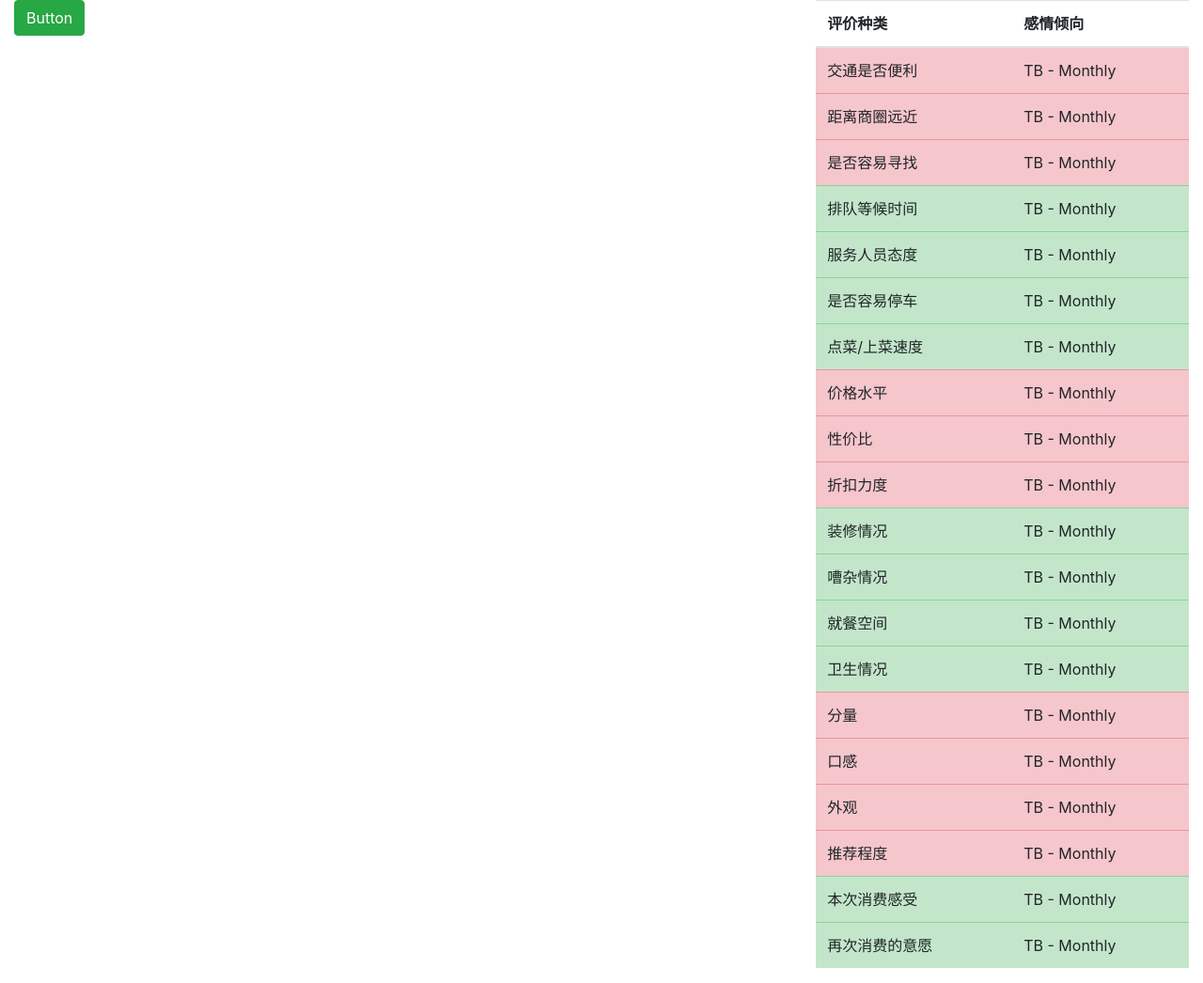
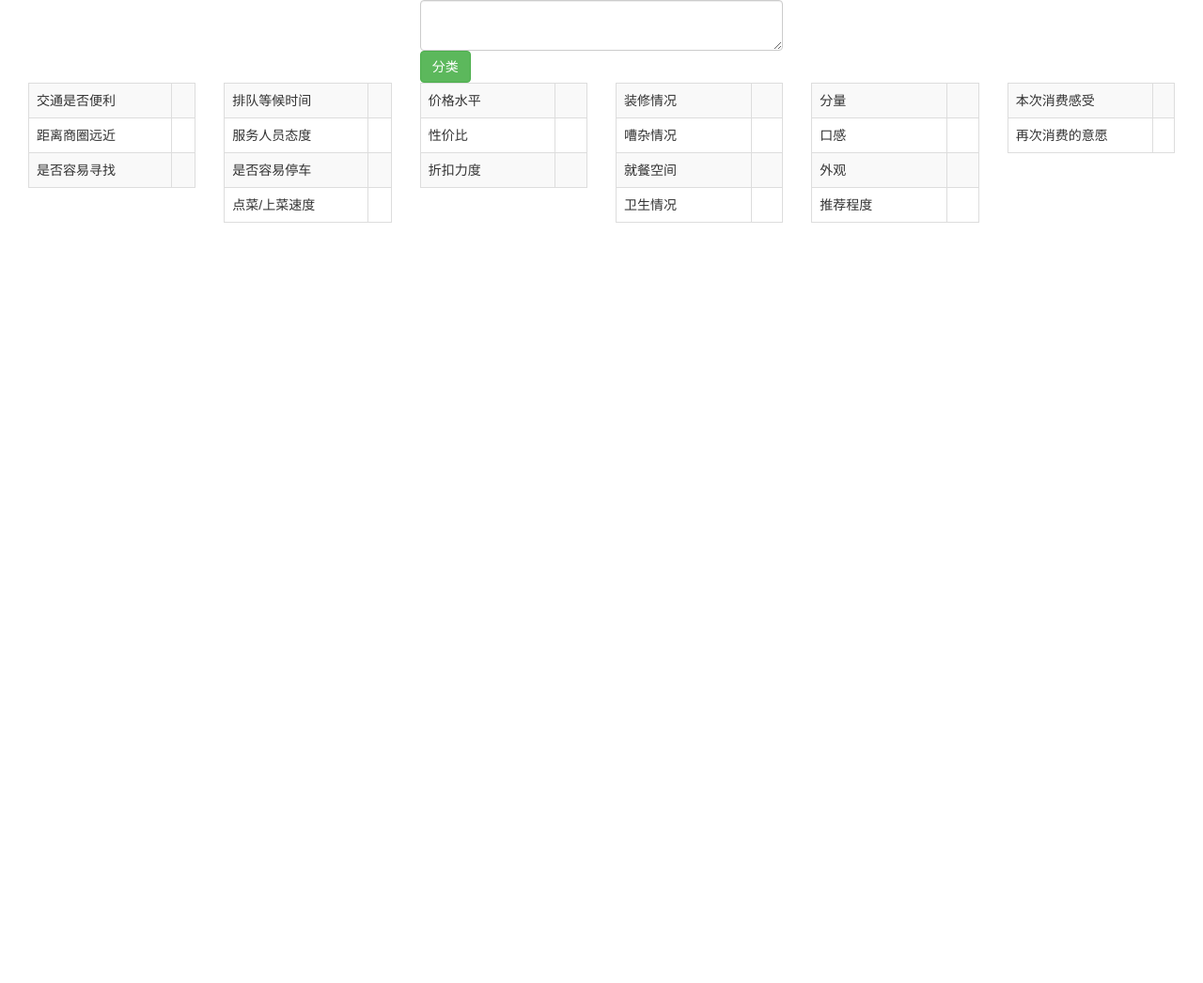
Before and after one commit to webbery/aidemo, a Flask app: page /aidemo/comments_classify in a window 1280 px wide. Shown: the whole page at 94% size. After the commit the page ends 237 px from the top, so only its background shows below. Run offline with Flask 2, Linux system fonts and the light colour scheme; parts of the project's set-up code (start-up, migrations or seed data) failed here and were passed over; some libraries are stand-ins or nearby versions.

Commit message:
更新分类界面

```diff
--- a/templates/comments_classify.html
+++ b/templates/comments_classify.html
@@ -13,192 +13,223 @@
 
 <body>
     <div class="container-fluid">
+        <div class="container-fluid">
             <div class="row">
-            <div class="col-md-8">
-
-                <button type="button" class="btn btn-success">
-                    Button
+                <div class="col-md-4">
+                </div>
+                <div class="col-md-4">
+                    <textarea class=" form-control col-xs-4" type="text" id="input_text"></textarea>
+                    <button type="button" class="btn btn-success" onclick="tryClassify()">
+                        分类
                     </button>
                 </div>
                 <div class="col-md-4">
-
-                <table class="table">
-                    <thead>
-                        <tr>
-                            <th>
-                                评价种类
-                            </th>
-                            <th>
-                                感情倾向
-                            </th>
-                        </tr>
-                    </thead>
+                </div>
+            </div>
+            <div class="row">
+                <div class="col-md-2">
+                    <table class="table table-bordered table-striped">
                         <tbody>
                             <tr class="table-danger">
                                 <td>
                                     交通是否便利
                                 </td>
-                            <td>
-                                TB - Monthly
+                                <td id="location_traffic_convenience">
+
                                 </td>
                             </tr>
                             <tr class="table-danger">
                                 <td>
                                     距离商圈远近
                                 </td>
-                            <td>
-                                TB - Monthly
+                                <td id="location_distance_from_business_district">
+
                                 </td>
                             </tr>
                             <tr class="table-danger">
                                 <td>
                                     是否容易寻找
                                 </td>
-                            <td>
-                                TB - Monthly
+                                <td id="location_easy_to_find">
+
                                 </td>
                             </tr>
+                        </tbody>
+                    </table>
+                </div>
+                <div class="col-md-2">
+                    <table class="table table-bordered table-striped">
+                        <tbody>
                             <tr class="table-success">
                                 <td>
                                     排队等候时间
                                 </td>
-                            <td>
-                                TB - Monthly
+                                <td id="service_wait_time">
+
                                 </td>
                             </tr>
                             <tr class="table-success">
                                 <td>
                                     服务人员态度
                                 </td>
-                            <td>
-                                TB - Monthly
+                                <td id="service_waiters_attitude">
+
                                 </td>
                             </tr>
                             <tr class="table-success">
                                 <td>
                                     是否容易停车
                                 </td>
-                            <td>
-                                TB - Monthly
+                                <td id="service_parking_convenience">
+
                                 </td>
                             </tr>
                             <tr class="table-success">
                                 <td>
                                     点菜/上菜速度
                                 </td>
-                            <td>
-                                TB - Monthly
+                                <td id="service_serving_speed">
+
                                 </td>
                             </tr>
+                        </tbody>
+                    </table>
+                </div>
+                <div class="col-md-2">
+                    <table class="table table-bordered table-striped">
+                        <tbody>
                             <tr class="table-danger">
                                 <td>
                                     价格水平
                                 </td>
-                            <td>
-                                TB - Monthly
+                                <td id="price_level">
+
                                 </td>
                             </tr>
                             <tr class="table-danger">
                                 <td>
                                     性价比
                                 </td>
-                            <td>
-                                TB - Monthly
+                                <td id="price_cost_effective">
+
                                 </td>
                             </tr>
                             <tr class="table-danger">
                                 <td>
                                     折扣力度
                                 </td>
-                            <td>
-                                TB - Monthly
+                                <td id="price_discount">
+
                                 </td>
                             </tr>
-
+                        </tbody>
+                    </table>
+                </div>
+                <div class="col-md-2">
+                    <table class="table table-bordered table-striped">
+                        <tbody>
                             <tr class="table-success">
                                 <td>
                                     装修情况
                                 </td>
-                            <td>
-                                TB - Monthly
+                                <td id="environment_decoration">
+
                                 </td>
                             </tr>
                             <tr class="table-success">
                                 <td>
                                     嘈杂情况
                                 </td>
-                            <td>
-                                TB - Monthly
+                                <td id="environment_noise">
+
                                 </td>
                             </tr>
                             <tr class="table-success">
                                 <td>
                                     就餐空间
                                 </td>
-                            <td>
-                                TB - Monthly
+                                <td id="environment_space">
+
                                 </td>
                             </tr>
                             <tr class="table-success">
                                 <td>
                                     卫生情况
                                 </td>
-                            <td>
-                                TB - Monthly
+                                <td id="environment_cleaness">
+
                                 </td>
                             </tr>
+                        </tbody>
+                    </table>
+                </div>
+                <div class="col-md-2">
+                    <table class="table table-bordered table-striped">
+                        <tbody>
                             <tr class="table-danger">
                                 <td>
                                     分量
                                 </td>
-                            <td>
-                                TB - Monthly
+                                <td id="dish_portion">
+
                                 </td>
                             </tr>
                             <tr class="table-danger">
                                 <td>
                                     口感
                                 </td>
-                            <td>
-                                TB - Monthly
+                                <td id="dish_taste">
+
                                 </td>
                             </tr>
                             <tr class="table-danger">
                                 <td>
                                     外观
                                 </td>
-                            <td>
-                                TB - Monthly
+                                <td id="dish_look">
+
                                 </td>
                             </tr>
                             <tr class="table-danger">
                                 <td>
                                     推荐程度
                                 </td>
-                            <td>
-                                TB - Monthly
+                                <td id="dish_recommendation">
+
                                 </td>
                             </tr>
+                        </tbody>
+                    </table>
+                </div>
+                <div class="col-md-2">
+                    <table class="table table-bordered table-striped">
+                        <tbody>
                             <tr class="table-success">
                                 <td>
                                     本次消费感受
                                 </td>
-                            <td>
-                                TB - Monthly
+                                <td id="others_overall_experience">
+
                                 </td>
                             </tr>
                             <tr class="table-success">
                                 <td>
                                     再次消费的意愿
                                 </td>
-                            <td>
-                                TB - Monthly
+                                <td id="others_willing_to_consume_again">
+
                                 </td>
                             </tr>
                         </tbody>
                     </table>
                 </div>
-
             </div>
         </div>
+    </div>
+    </div>
+    <script>
+        function tryClassify(){
+
+        }
+    </script>
 </body>
```
Lines whose indentation alone changed are shown as unchanged.
